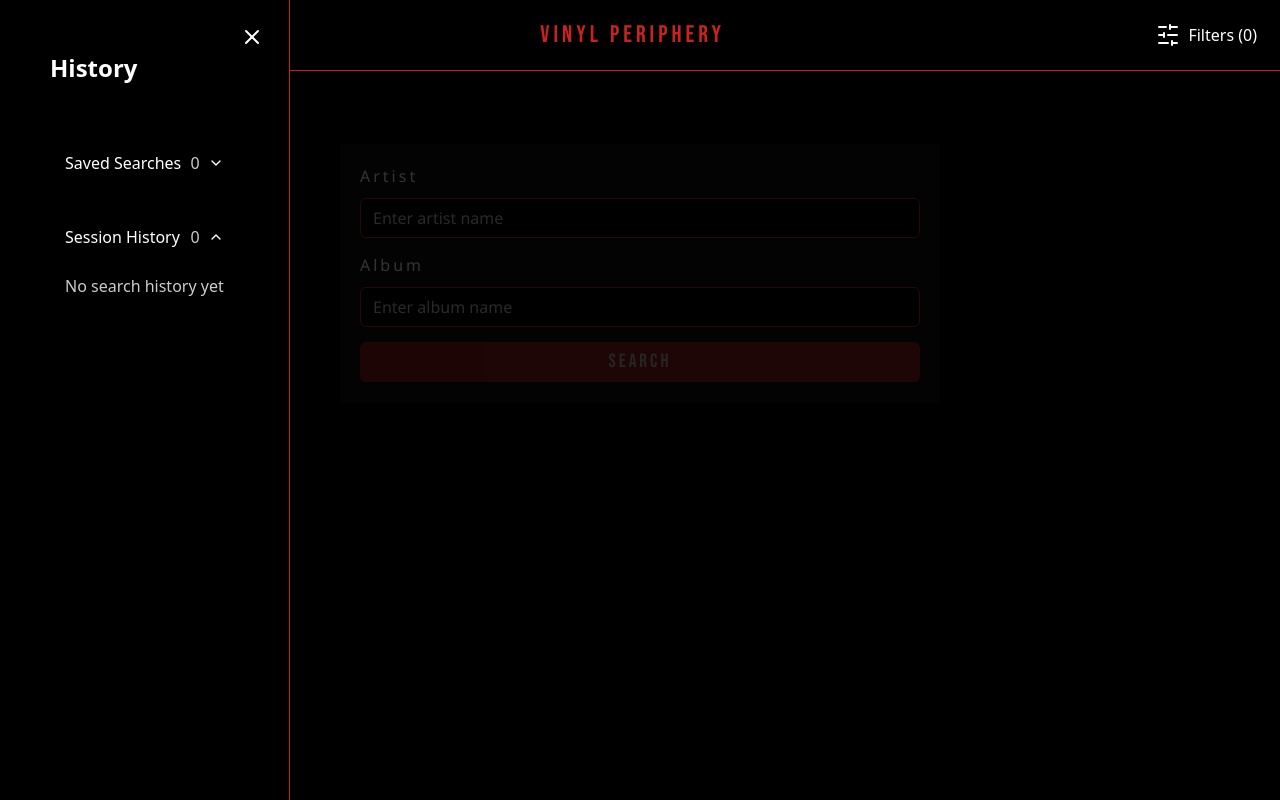
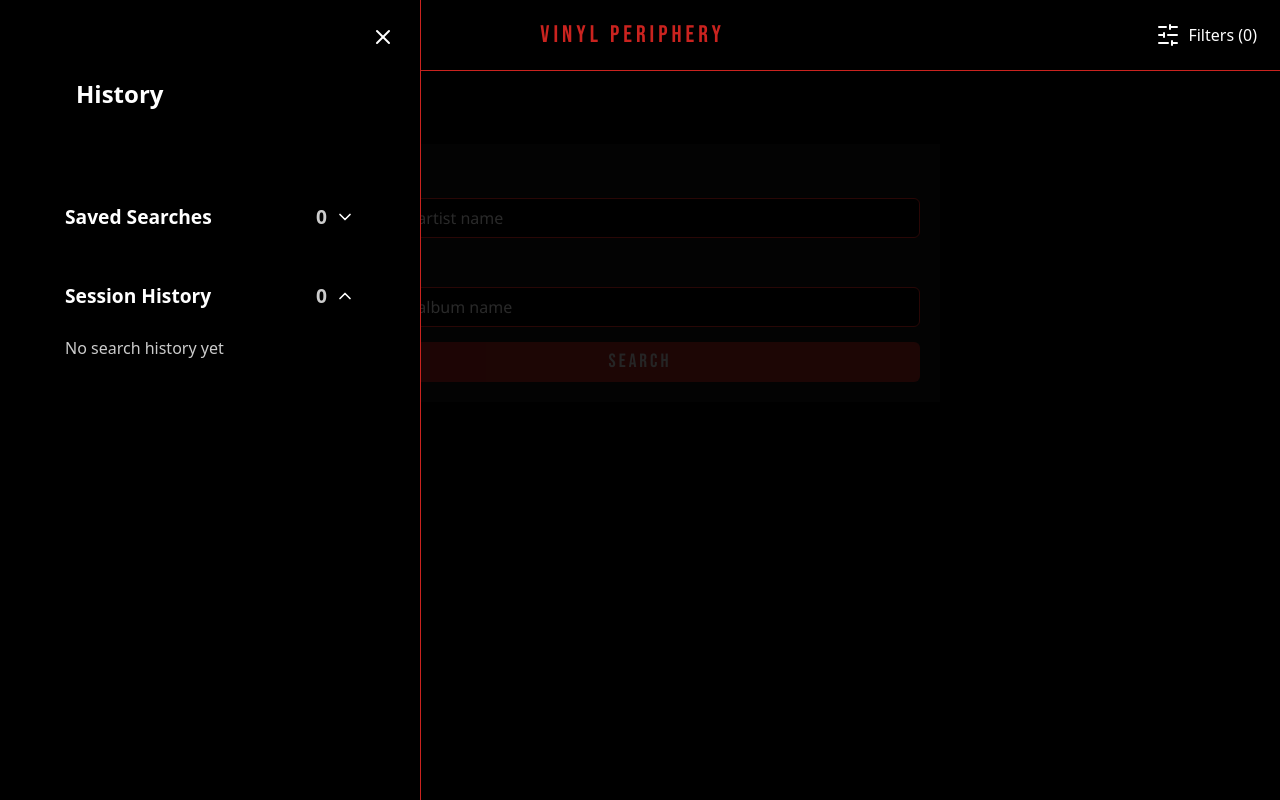
Before and after one commit to EricLusk-Jopson/vinyl-periphery, a React (Vite) app in the folder frontend/: page / in a window 1280 px wide. Both pictures are taken after a click on the button "History". Built offline with nearby package versions, Linux system fonts and the light colour scheme; a web font is replaced by a local one.

Commit message:
padding on historypanel

```diff
--- a/frontend/src/components/layout/Header.tsx
+++ b/frontend/src/components/layout/Header.tsx
@@ -63,10 +63,10 @@
           </SheetTrigger>
           <SheetContent
             side="left"
-            className="bg-bg-primary border-r border-primary-main z-modal overflow-y-auto overflow-x-hidden p-xl w-fit max-w-full "
+            className="bg-bg-primary border-r border-primary-main z-modal overflow-y-auto overflow-x-hidden pl-md md:p-xl w-screen md:w-fit max-w-full "
           >
             <SheetHeader>
-              <SheetTitle>History</SheetTitle>
+              <SheetTitle className="m-[26px]">History</SheetTitle>
               <SheetClose className="absolute right-md top-md bg-transparent border-none text-text-primary p-sm hover:text-primary-main">
                 <X size={24} />
               </SheetClose>
--- a/frontend/src/components/resultsDisplay/HistoryPanel.tsx
+++ b/frontend/src/components/resultsDisplay/HistoryPanel.tsx
@@ -48,15 +48,15 @@
       <div
         onClick={onSelect}
         className={cn(
-          "flex items-center justify-between p-md hover:bg-bg-secondary cursor-pointer rounded-md group",
+          "flex items-center gap-3 justify-between p-md hover:bg-bg-secondary cursor-pointer rounded-md group",
           isActive && "bg-bg-secondary"
         )}
       >
-        <div className="flex flex-col flex-grow min-w-0">
+        <div className="flex flex-col flex-grow w-[200px]">
           <span className="text-text-primary font-medium truncate">
-            {artist}
+            {album}
           </span>
-          <span className="text-text-secondary text-sm truncate">{album}</span>
+          <span className="text-text-secondary text-sm truncate">{artist}</span>
         </div>
         <div className="flex items-center gap-2 flex-shrink-0">
           <button
@@ -165,15 +165,15 @@
   );
 
   return (
-    <div className="flex flex-col gap-lg mt-xl">
+    <div className="flex flex-col gap-lg mt-xl w-full md:w-[320px]">
       <Collapsible open={savedOpen} onOpenChange={setSavedOpen}>
-        <CollapsibleTrigger className="flex items-center justify-between w-full p-md text-left">
-          <span className="font-medium">Saved Searches</span>
+        <CollapsibleTrigger className="flex items-center justify-between w-full p-md text-left font-bold text-md">
+          <span>Saved Searches</span>
           <div className="flex items-center gap-2">
             <span className="text-text-secondary">{savedSearches.length}</span>
             <ChevronDown
               className={cn(
-                "w-4 h-4 transition-transform duration-200",
+                "w-5 h-5 transition-transform duration-200",
                 savedOpen && "transform rotate-180"
               )}
             />
@@ -207,15 +207,15 @@
       </Collapsible>
 
       <Collapsible open={historyOpen} onOpenChange={setHistoryOpen}>
-        <CollapsibleTrigger className="flex items-center justify-between w-full p-md text-left">
-          <span className="font-medium">Session History</span>
+        <CollapsibleTrigger className="flex items-center justify-between w-full p-md text-left font-bold text-md">
+          <span className="font-bold">Session History</span>
           <div className="flex items-center gap-2">
             <span className="text-text-secondary">
               {sessionSearches.length}
             </span>
             <ChevronDown
               className={cn(
-                "w-4 h-4 transition-transform duration-200",
+                "w-5 h-5 transition-transform duration-200",
                 historyOpen && "transform rotate-180"
               )}
             />
--- a/frontend/src/components/resultsDisplay/ReleaseList.tsx
+++ b/frontend/src/components/resultsDisplay/ReleaseList.tsx
@@ -15,10 +15,8 @@
   return (
     <section className="w-full bg-bg-secondary p-4 sm:p-lg">
       <span className="flex flex-col sm:flex-row justify-between gap-2 sm:gap-0 mt-4 mb-6">
-        <h2 className="font-primary text-base sm:text-lg tracking-normal text-text-primary">
-          <span className="line-clamp-1">
-            {search.searchParams.artist} - {search.searchParams.album}
-          </span>
+        <h2 className="font-primary text-base sm:text-lg tracking-normal text-text-primary w-9/12">
+          <span className="line-clamp-1">{search.searchParams.album}</span>
         </h2>
         <h2 className="font-primary text-base sm:text-lg tracking-normal text-text-primary whitespace-nowrap">
           {count} Filtered Releases
```
